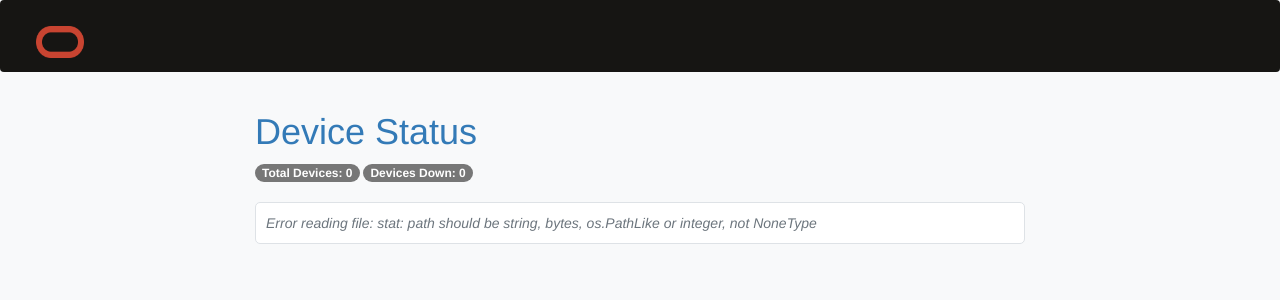
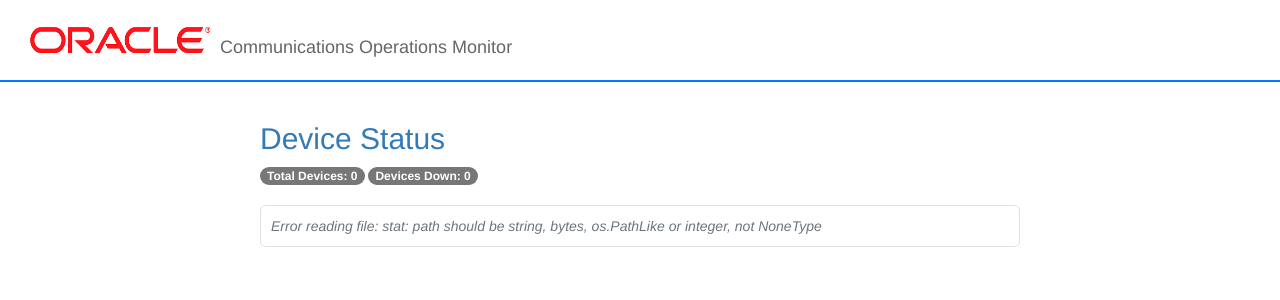
Before and after one commit to nguyenthang621/alarm, a Flask app: page / in a window 1280 px wide. Shown: the top 300 px of the page. Run offline with Flask 3, Linux system fonts and the light colour scheme; some libraries are stand-ins or nearby versions.

Commit message:
update banner

```diff
--- a/templates/index.html
+++ b/templates/index.html
@@ -17,18 +17,29 @@
     <title>Device Status</title>
     <style>
       body {
-        background-color: #f8f9fa;
+        background-color: #fff; /* Nền trắng giống Oracle */
+        margin: 0;
       }
-      .navbar-oracle {
-        background-color: #161513;
+      .banner {
+        background-color: #fff;
         padding: 10px 20px;
+        display: flex;
+        align-items: flex-end;
+        border-bottom: 2px solid #007bff; /* Đường kẻ xanh dương */
       }
-      .navbar-oracle .navbar-brand img {
-        width: 48px;
-        height: 32px;
+      .banner img {
+        width: 200px;
+        height: 60px;
+      }
+      .banner h1 {
+        font-size: 18px;
+        color: #666; /* Màu xám nhạt */
+        margin: 0;
+        padding-bottom: 12px;
       }
       .container {
         max-width: 800px;
+        padding: 20px;
       }
       .device-list {
         list-style-type: none;
@@ -61,20 +72,17 @@
     </style>
   </head>
   <body>
-    <!-- Navbar kiểu Oracle -->
-    <nav class="navbar navbar-expand-lg navbar-oracle fixed-top">
-      <div class="container-fluid">
-        <a class="navbar-brand" href="/">
-          <img
-            src="{{ url_for('static', filename='images/Oracle_Corporation_logo.svg.png') }}"
-            alt="Oracle Logo"
-          />
-        </a>
-      </div>
-    </nav>
+    <!-- Banner kiểu Oracle -->
+    <div class="banner">
+      <img
+        src="{{ url_for('static', filename='images/banner.png') }}"
+        alt="Oracle Logo"
+      />
+      <h1>Communications Operations Monitor</h1>
+    </div>
 
     <div class="container">
-      <h1 class="mb-4 text-primary">Device Status</h1>
+      <h2 class="mb-4 text-primary">Device Status</h2>
       <div class="stats">
         <span class="badge bg-secondary me-2">
           Total Devices: <span id="total-devices">0</span>
```
Also changed, not shown: static/images/banner.png (added).
